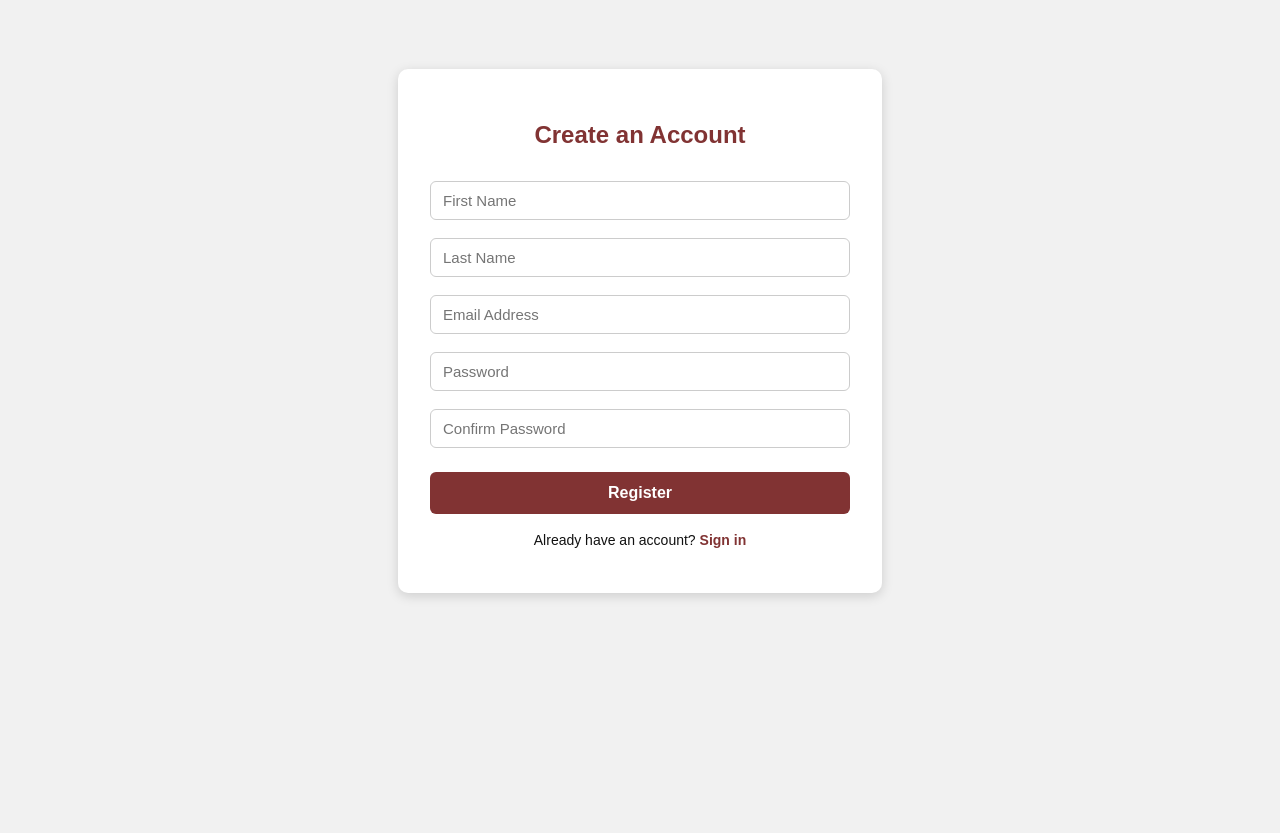
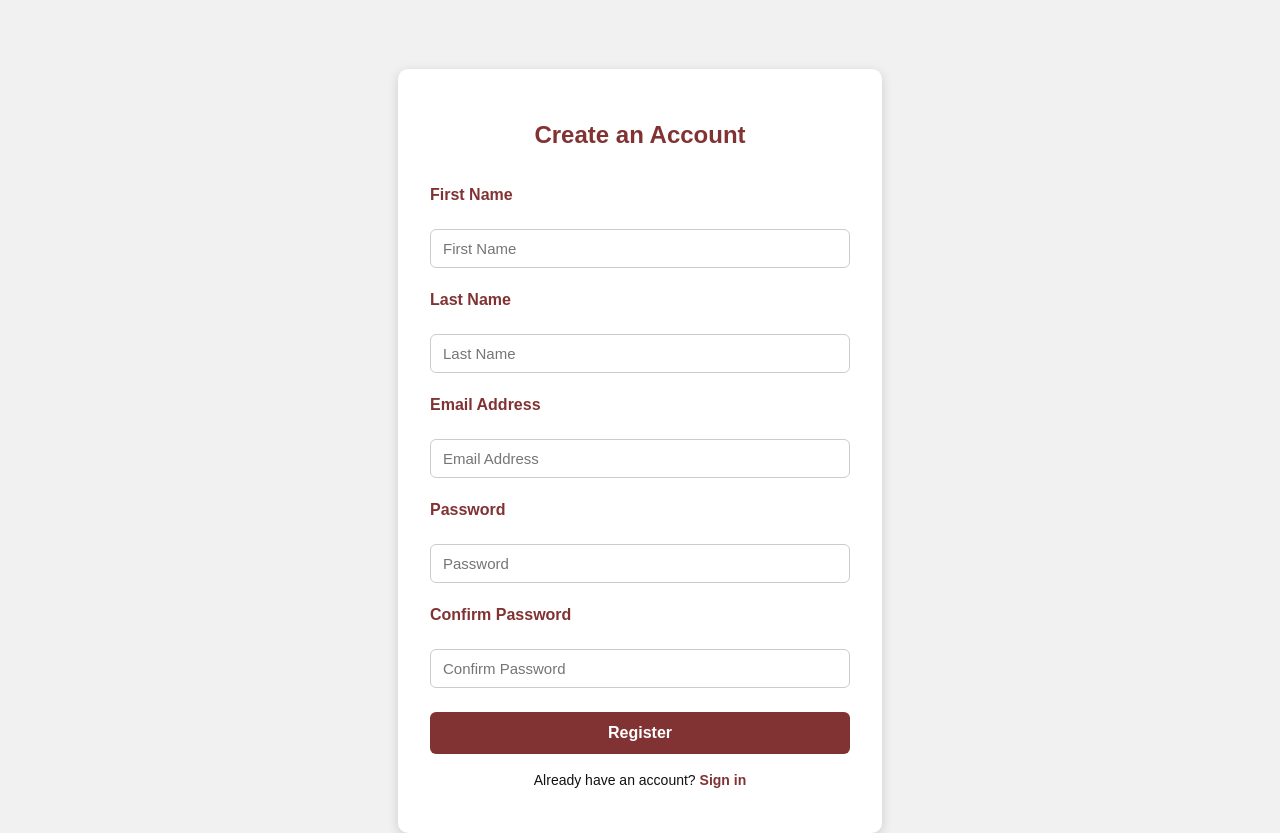
Before and after one commit to GwendalynKrauss/RoommateMatch, a plain HTML site: page register.html in a window 1280 px wide. Shown: the part 96-929 px from the top of the page. Before the commit the page ends 800 px from the top, so only its background shows below. Drawn offline with Linux system fonts and the light colour scheme.

Commit message:
added labels to sign in and register forms

```diff
--- a/RoommateStyleSheetFinal.css
+++ b/RoommateStyleSheetFinal.css
@@ -728,3 +728,28 @@ footer a:hover {
   border: 1px solid #ccc;
   font-size: 0.95rem;
 }
+
+.register-container label {
+    display: block;
+    margin-top: 12px;
+    margin-bottom: 4px;
+    font-weight: bold;
+    color: #813333; /* matches your theme */
+}
+
+.register-container input {
+    margin-top: 0; /* reset since label adds spacing */
+}
+
+
+.signin-container label {
+    display: block;
+    margin-top: 12px;
+    margin-bottom: 4px;
+    font-weight: bold;
+    color: #813333; /* matches your theme */
+}
+
+.signin-container input {
+    margin-top: 0; /* since label adds spacing */
+}
--- a/register.html
+++ b/register.html
@@ -103,14 +103,23 @@
     <h2>Create an Account</h2>
 
     <form action="#" method="post">
-            <input type="text" name="fname" placeholder="First Name" required>
-            <input type="text" name="lname" placeholder="Last Name" required>
-            <input type="email" name="email" placeholder="Email Address" required>
-            <input type="password" name="password" placeholder="Password" required>
-            <input type="password" name="confirm_password" placeholder="Confirm Password" required>
+
+        <label for="fname">First Name</label>
+        <input type="text" id="fname" name="fname" placeholder="First Name" required>
+
+        <label for="lname">Last Name</label>
+        <input type="text" id="lname" name="lname" placeholder="Last Name" required>
+
+        <label for="email">Email Address</label>
+        <input type="email" id="email" name="email" placeholder="Email Address" required>
+
+        <label for="password">Password</label>
+        <input type="password" id="password" name="password" placeholder="Password" required>
+
+        <label for="confirm_password">Confirm Password</label>
+        <input type="password" id="confirm_password" name="confirm_password" placeholder="Confirm Password" required>
 
         <button type="submit">Register</button>
-
 
     </form>
 
```
Also changed, not shown: signin.html (+6 -2 lines). Lines whose indentation alone changed are shown as unchanged.
